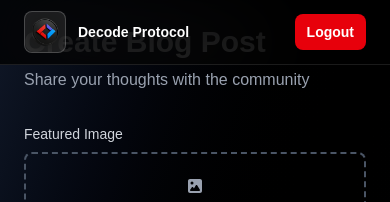
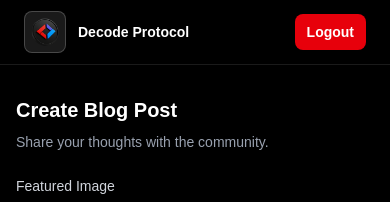
Before and after one commit to Decode-Labs-Web3/decode-frontend-v2, a Next.js app: page /dashboard/blog-post in a window 390 px wide. Shown: the top 202 px of the page. Built offline with nearby package versions, Linux system fonts and the light colour scheme; no server answers.

Commit message:
fix: fix responsive of blog-post and devices

```diff
--- a/src/app/(app)/dashboard/blog-post/page.tsx
+++ b/src/app/(app)/dashboard/blog-post/page.tsx
@@ -2,6 +2,7 @@
 
 import Image from "next/image";
 import { useState, useEffect } from "react";
+import App from "@/components/(app)";
 import Auth from "@/components/(auth)";
 import { useLoading } from "@/hooks/useLoading";
 import { FontAwesomeIcon } from "@fortawesome/react-fontawesome";
@@ -188,17 +189,13 @@ export default function BlogPostPage() {
   };
 
   return (
-    <div className="min-h-screen bg-gradient-to-br from-gray-900 via-black to-gray-900 p-6">
-      <div className="max-w-4xl mx-auto">
-        <div className="mb-8">
-          <h1 className="text-3xl font-bold text-white mb-2">
-            Create Blog Post
-          </h1>
-          <p className="text-gray-400">
-            Share your thoughts with the community
-          </p>
-        </div>
+    <div className="px-4 md:pl-72 md:pr-8 pt-24 pb-10">
+      <App.PageHeader
+        title="Create Blog Post"
+        description="Share your thoughts with the community."
+      />
 
+      <div className="max-w-4xl">
         <form onSubmit={handleSubmit} className="space-y-6">
           {/* Image Upload */}
           <div className="space-y-2">
--- a/src/app/(app)/dashboard/devices/page.tsx
+++ b/src/app/(app)/dashboard/devices/page.tsx
@@ -196,7 +196,7 @@ export default function DevicesPage() {
   };
 
   return (
-    <div className="px-4 sm:px-6 lg:pl-72 lg:pr-8 pt-20 sm:pt-24 pb-8 sm:pb-10">
+    <div className="px-4 md:pl-72 md:pr-8 pt-24 pb-10">
       <App.PageHeader
         title="Devices"
         description="Trusted devices that have signed in to your account."
--- a/src/app/(app)/dashboard/overview/page.tsx
+++ b/src/app/(app)/dashboard/overview/page.tsx
@@ -125,9 +125,11 @@ export default function OverviewPage() {
             <span className="text-sm text-gray-300">Wallets</span>
           </div>
           <p className="text-white font-medium">Primary wallet</p>
-          <p className="text-xs text-gray-400 mt-1">
-            {user?.primary_wallet?.address.slice(0, 10)}......
-            {user?.primary_wallet?.address.slice(-6)}
+          <p className="text-xs text-gray-400 mt-1"> {user?.primary_wallet?.address ? (
+            user?.primary_wallet?.address.slice(0, 10) + "......" + user?.primary_wallet?.address.slice(-6)
+          ) : (
+            "No wallet connected"
+          )}
           </p>
         </div>
 
--- /dev/null
+++ b/src/app/api/users/email-change/route.ts
@@ -0,0 +1,17 @@
+import { NextResponse } from "next/server";
+
+export async function GET() {
+  return NextResponse.json({
+    success: false,
+    statusCode: 404,
+    message: "Not Found"
+  }, { status: 404 });
+}
+
+export async function POST() {
+  return NextResponse.json({
+    success: false,
+    statusCode: 404,
+    message: "Not Found"
+  }, { status: 404 });
+}
--- a/src/app/layout.tsx
+++ b/src/app/layout.tsx
@@ -1,9 +1,16 @@
 import "./globals.css";
-import type { Metadata } from "next";
+import type { Metadata, Viewport } from "next";
 import { defaultMetadata } from "@/seo.config";
 import ToastProvider from "@/components/ToastProvider";
 
 export const metadata: Metadata = defaultMetadata;
+
+export const viewport: Viewport = {
+  width: "device-width",
+  initialScale: 1,
+  maximumScale: 1,
+  viewportFit: "cover",
+};
 
 export default function RootLayout({
   children,
--- a/src/seo.config.ts
+++ b/src/seo.config.ts
@@ -18,12 +18,6 @@ export const defaultMetadata: Metadata = {
     template: "%s | Decode Protocol",
   },
   description: SITE_DESCRIPTION,
-  viewport: {
-    width: "device-width",
-    initialScale: 1,
-    maximumScale: 1,
-    viewportFit: "cover",
-  },
   applicationName: SITE_NAME,
   keywords: [
     "Decode",
```
